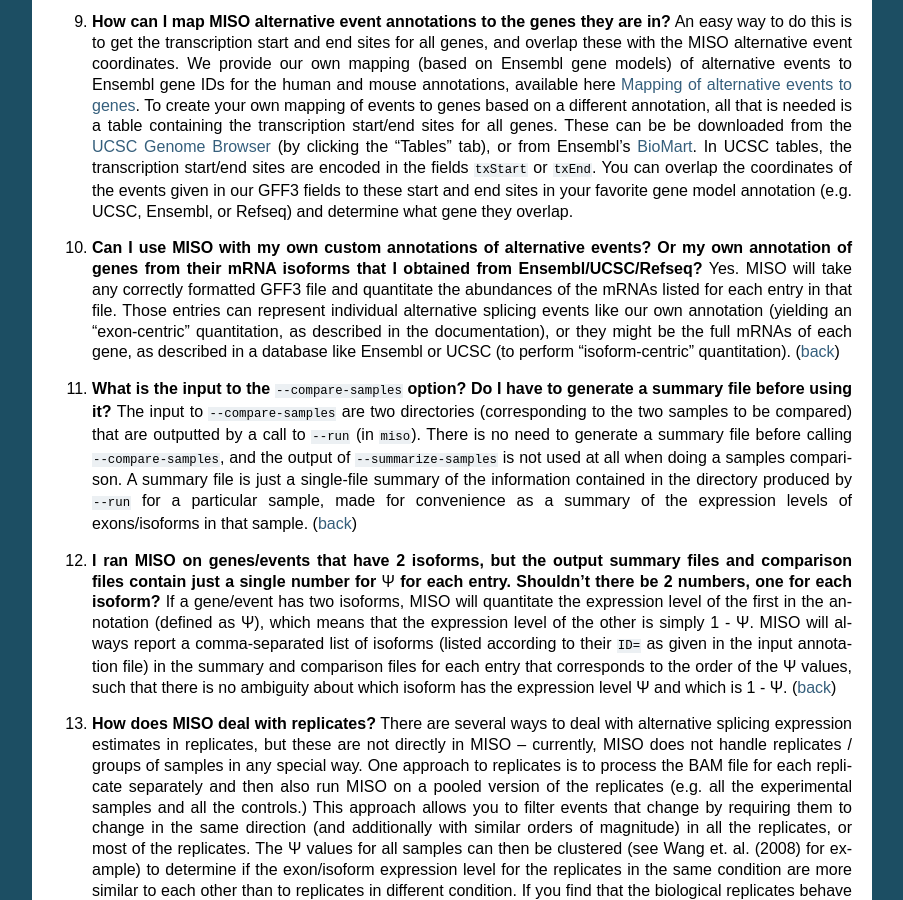
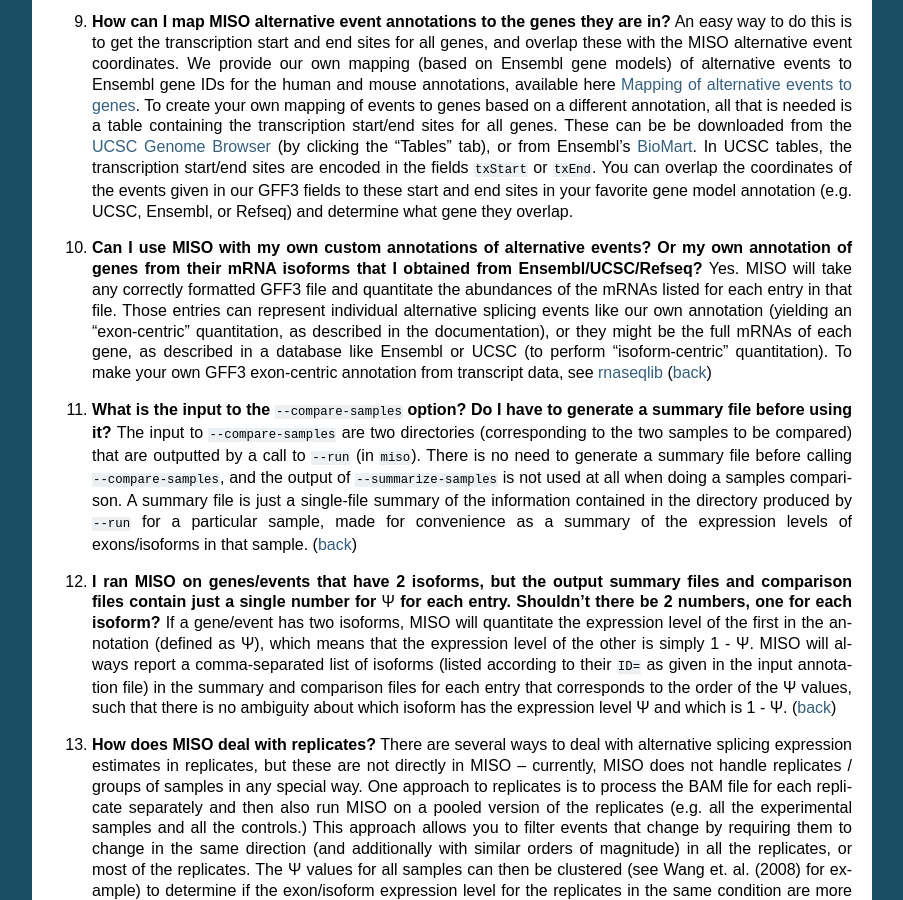
Before and after one commit to yarden/MISO, a Sphinx documentation site: the page built from docs/source/index.rst, in a window 1280 px wide and 900 px high, scrolled down 28201 px. Shown: the whole window, without its empty margins (198-1101 px from the left). Built offline with Sphinx 7.4.7, drawn with Linux system fonts in a browser that asks for light colours; pages that are not in the unit, such as notebooks, are missing from menus.

Commit message:
Revised docs

```diff
--- a/docs/source/index.rst
+++ b/docs/source/index.rst
@@ -1220,7 +1220,7 @@ If ``samtools`` cannot access the reads in that region, MISO will not be able to
 
 .. _answer10:
 
-10. **Can I use MISO with my own custom annotations of alternative events? Or my own annotation of genes from their mRNA isoforms that I obtained from Ensembl/UCSC/Refseq?** Yes. MISO will take any correctly formatted GFF3 file and quantitate the abundances of the mRNAs listed for each entry in that file. Those entries can represent individual alternative splicing events like our own annotation (yielding an "exon-centric" quantitation, as described in the documentation), or they might be the full mRNAs of each gene, as described in a database like Ensembl or UCSC (to perform "isoform-centric" quantitation). (`back <#faq>`_)
+10. **Can I use MISO with my own custom annotations of alternative events? Or my own annotation of genes from their mRNA isoforms that I obtained from Ensembl/UCSC/Refseq?** Yes. MISO will take any correctly formatted GFF3 file and quantitate the abundances of the mRNAs listed for each entry in that file. Those entries can represent individual alternative splicing events like our own annotation (yielding an "exon-centric" quantitation, as described in the documentation), or they might be the full mRNAs of each gene, as described in a database like Ensembl or UCSC (to perform "isoform-centric" quantitation). To make your own GFF3 exon-centric annotation from transcript data, see `rnaseqlib`_ (`back <#faq>`_)
 
 .. _answer11:
 
@@ -1519,6 +1519,7 @@ General reading on probabilistic modeling and inference
 
 .. _A primer on probabilistic inference: http://cocosci.berkeley.edu/tom/papers/tutorial.pdf
 
+.. _rnaseqlib: http://rnaseqlib.readthedocs.org
 .. _virtualenv: http://virtualenv.readthedocs.org/en/latest/
 .. _distribute: http://packages.python.org/distribute/
 .. _pip: http://pypi.python.org/pypi/pip
```
